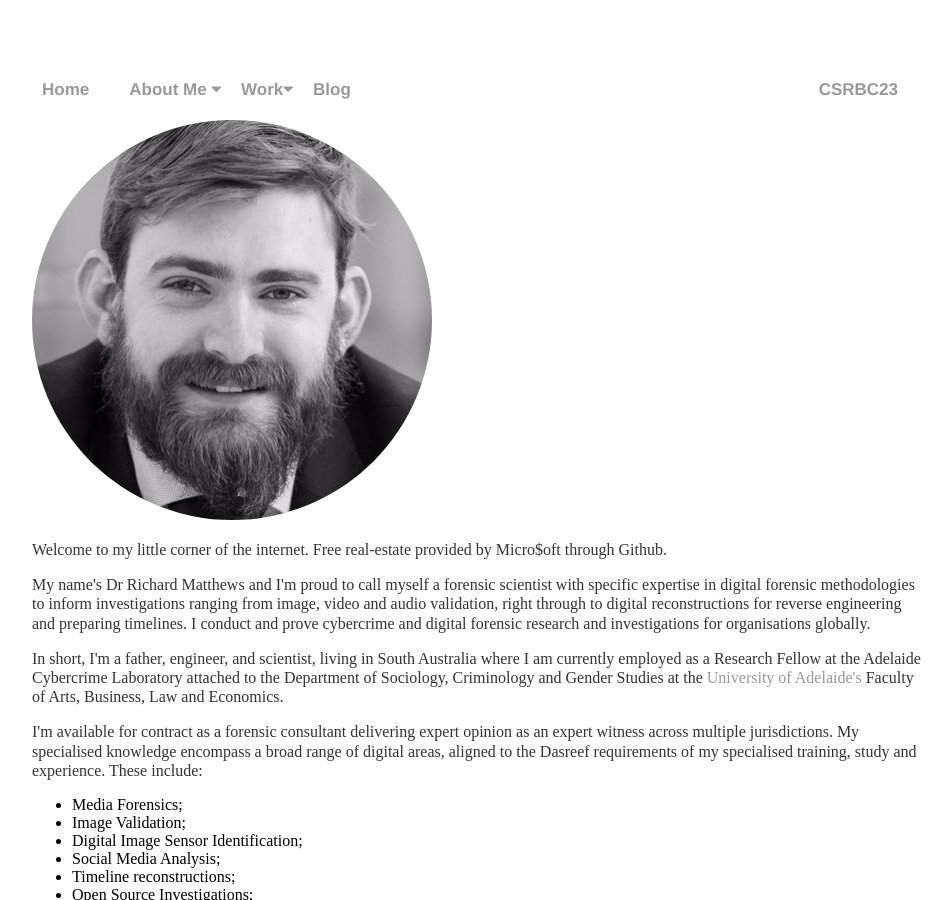
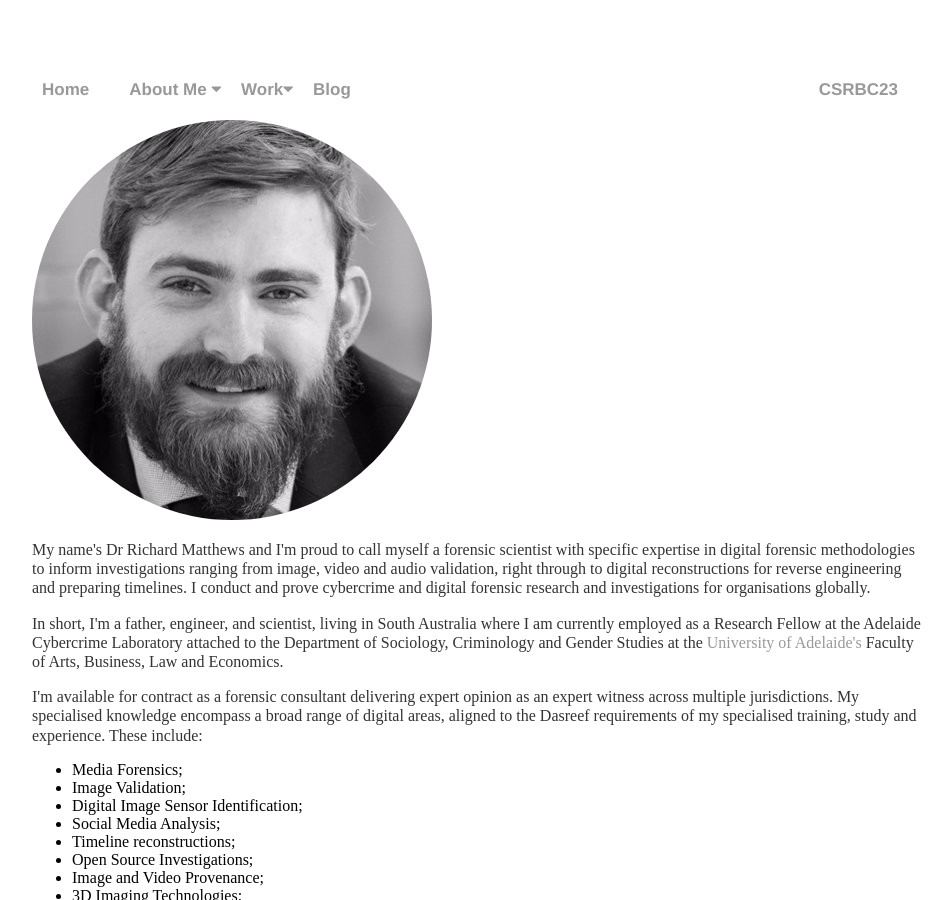
Before and after one commit to rhematt/rhematt.github.io, a Jekyll site: the page built from index.html, in a window 1280 px wide and 900 px high. Shown: the whole window, without its empty margins (160-1112 px from the left). Built offline with Jekyll 4.4.1, drawn with Linux system fonts in a browser that asks for light colours.

Commit message:
Update index.html

```diff
--- a/index.html
+++ b/index.html
@@ -8,9 +8,6 @@ title: Dr Richard Matthews
 
 	<div itemscope itemtype="http://data-vocabulary.org/Person" class="col-sm-8">
 	<p class="lead">
-		Welcome to my little corner of the internet. Free real-estate provided by Micro$oft through Github.
-	</p>
-
 	<p>
 		My name's <span itemprop="name">Dr Richard Matthews</span> and I'm proud to call myself a forensic scientist with specific expertise in digital forensic methodologies to inform investigations ranging from image, video and audio validation, right through to digital reconstructions for reverse engineering and preparing timelines. I conduct and prove cybercrime and digital forensic research and investigations for organisations globally.
 	</p>
```
